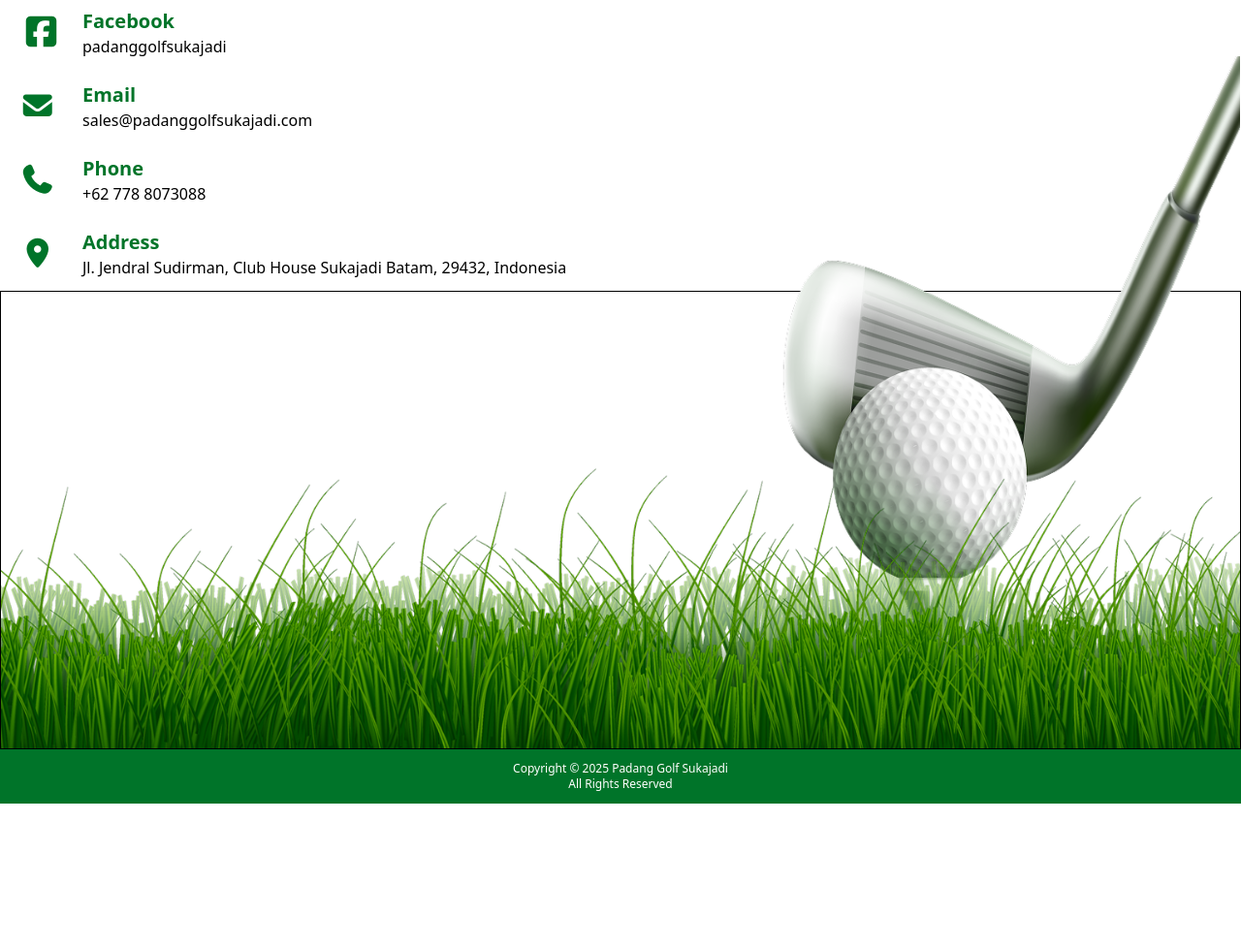
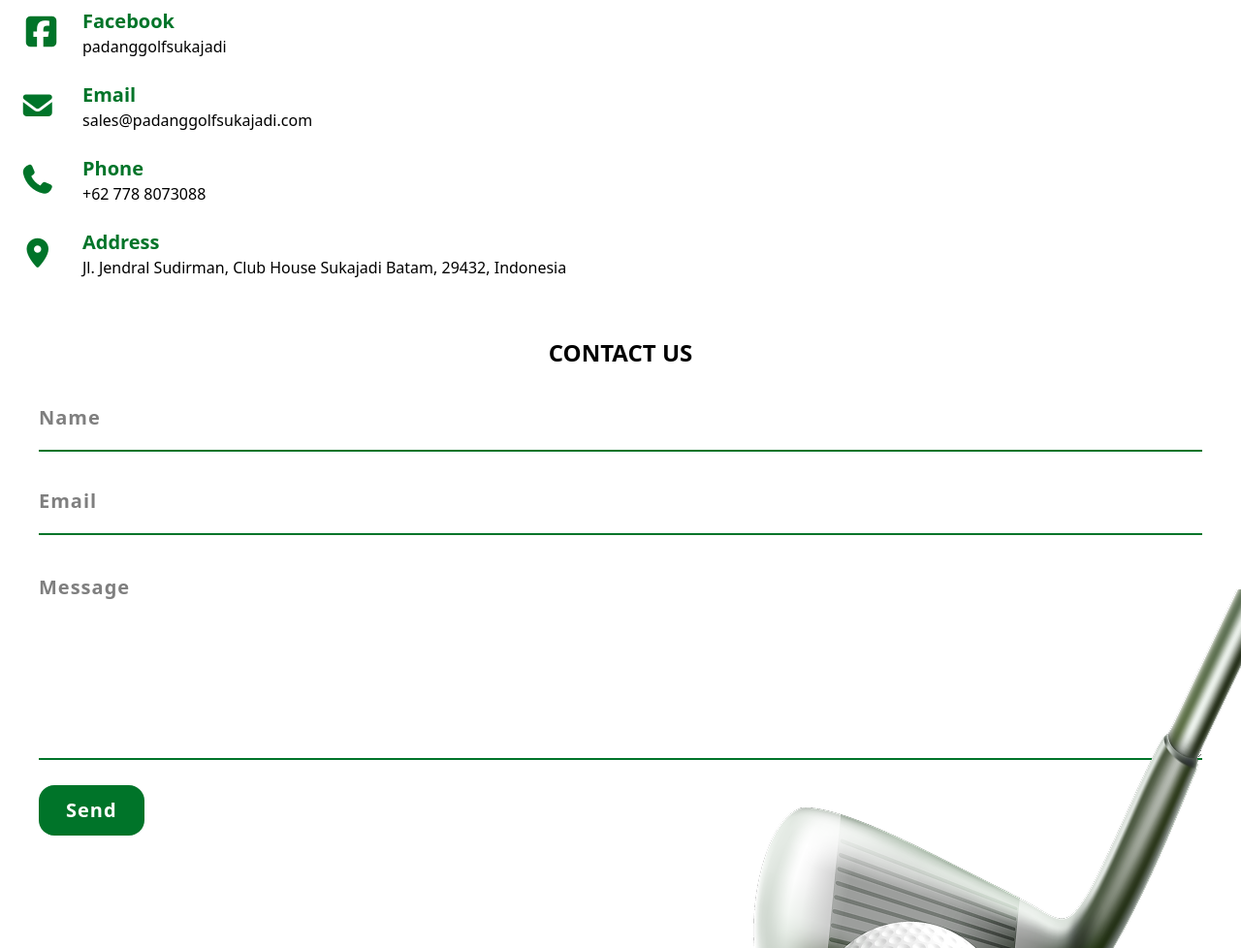
Before and after one commit to RyshaNidya/Padanggolfsukajadi_web, a website built with Vite: page index.html in a window 1280 px wide. Shown: the part 6222-7200 px from the top of the page at 97% size. Before the commit the page ends 7051 px from the top, so only its background shows below. Built offline with nearby package versions, Linux system fonts and the light colour scheme.

Commit message:
form contact us

```diff
--- a/index.html
+++ b/index.html
@@ -276,16 +276,43 @@
         </div>
     </div>
 
+    <!-- !FORM -->
+    <div class="py-4 ">
+        <span class="text-2xl font-bold text-center block mt-8">CONTACT US</span>
+        <form action="" class="my-5   px-10 ">
+            <div  class=" py-5 ">
+
+                <!-- <label for="name" class="font-bold text-xl text-[#007429]">NAME : </label> -->
+                <input type="text" class="border-b-2 border-[#007429]
+                placeholder:text-xl pb-5 placeholder:font-bold w-full placeholder:tracking-wider focus:outline-none focus:text-2xl focus:font-semibold" placeholder="Name">
+            </div>
+            <div  class=" py-5">
+
+                <!-- <label for="name" class="font-bold text-xl text-[#007429]">NAME : </label> -->
+                <input type="email" class="border-b-2 border-[#007429]
+                placeholder:text-xl pb-5 placeholder:font-bold w-full placeholder:tracking-wider focus:outline-none focus:text-2xl focus:font-semibold" placeholder="Email">
+            </div>
+            <div  class=" py-5">
+
+                <!-- <label for="name" class="font-bold text-xl text-[#007429]">NAME : </label> -->
+                <textarea name="message" id="message" placeholder="Message"
+                class="border-b-2 border-[#007429]
+                placeholder:text-xl pb-5 placeholder:font-bold w-full placeholder:tracking-wider focus:outline-none focus:text-xl h-48"  ></textarea>
+            </div>
+            <button type="submit" class="bg-[#007429] text-white py-3 px-7 rounded-2xl text-xl font-bold tracking-wider ">Send</button>
+            </form>
+
+    </div>
 
     <!-- !FOOTER -->
     <!-- cntact -->
-        <div class="relative  w-screen bg-white border">
+        <div class="relative  w-screen bg-white brder">
 
 
     <!-- Gambar golf (background kanan bawah) -->
             <img src="assets/img/golf.png"
                 alt="golf"
-                class="absolute bottom-0 right-0 max-w-[50%] h-auto object-contain z-0">
+                class="absolute bottom-0 right-0 max-w-[70%] h-auto object-contain z-0">
 
             <!-- Konten utama (form) -->
 
@@ -294,11 +321,12 @@
             <img src="assets/img/rumput.png"
                 alt="rumput"
                 class="w-full h-auto relative z-20">
+
         </div>
 
 
 
-    <!-- copyright -->
+    <!-- ! copyright -->
     <div class="flex flex-col  items-center text-xs bg-[#007429] p-3 text-white ">
     <p>Copyright &copy; 2025 Padang Golf Sukajadi</p>
     <p>All Rights Reserved</p>
```
